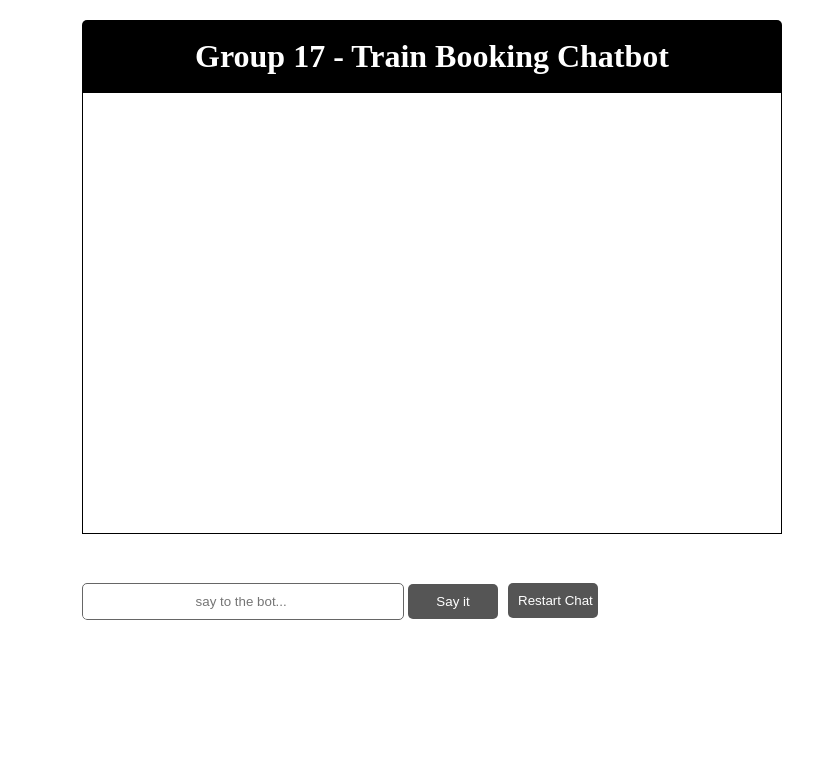
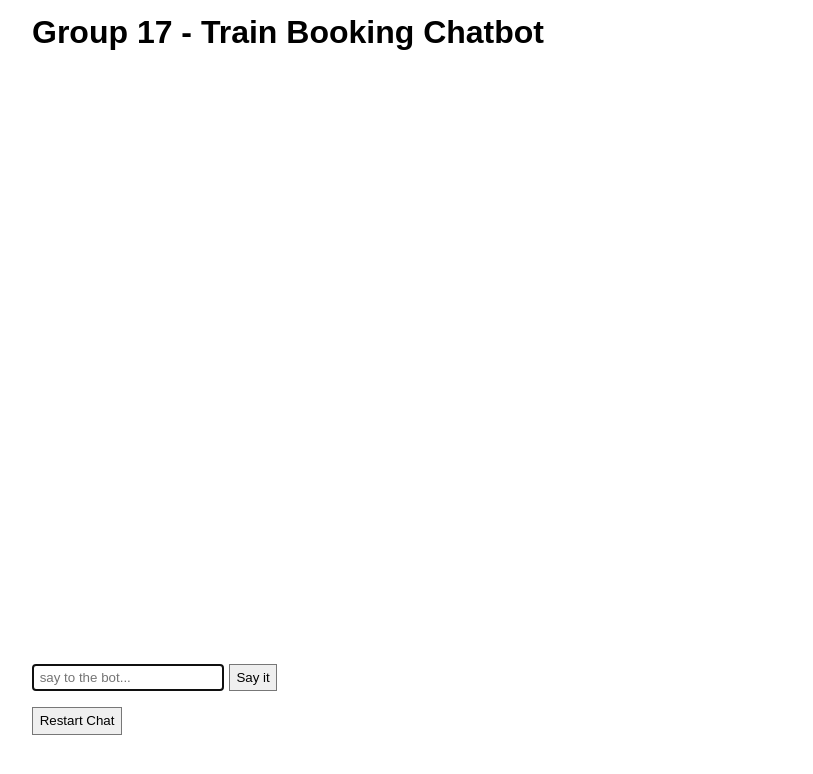
Before and after one commit to sebpapararo/National-Rail-Chatbot, a Flask app: page / in a window 1280 px wide. Shown: the top 774 px of the page, without its empty margins (208-1021 px from the left). Run offline with Flask 2, Linux system fonts and the light colour scheme; data that the repository does not hold is empty; parts of the project's set-up code (start-up, migrations or seed data) failed here and were passed over.

Commit message:
Gone back to the old ui

```diff
--- a/hspTrainInfo.py
+++ b/hspTrainInfo.py
@@ -1,6 +1,8 @@
 import json
 
 import requests
+from sklearn.naive_bayes import GaussianNB
+import numpy as np
 
 # Documentation can be found at
 #   https://wiki.openraildata.com/index.php/HSP
@@ -109,8 +111,8 @@ print(location)
 # print("The probability that is it going to be early: " + str(probsEarl))
 # print("The probability that is it going to be on time: " + str(probsOntim))
 
-# x= np.array()
-# y = np.array()
+x = np.array()
+y = np.array()
 
 from datetime import datetime
 for i in range(0, len(scheduledArrivalTime), 2):
--- a/main.py
+++ b/main.py
@@ -105,4 +105,4 @@ def restartChat():
 if __name__ == '__main__':
     with app.app_context():
         restartChat()
-    app.run(host='127.0.0.1', debug=False)
+    app.run(host='127.0.0.1', debug=True)
--- a/nlpu.py
+++ b/nlpu.py
@@ -1,6 +1,7 @@
 import re
 
 import nltk
+from nltk import word_tokenize
 
 #This is tagging from a guide
 
--- a/static/main.css
+++ b/static/main.css
@@ -1,123 +1,33 @@
-
-#start{
-	width: 700px;
-	height: 600px;
-	overflow: hidden;
-	text-align: center;
-	position: relative;
-	margin: 20px auto;
-	border-radius: 5px;
-}
-#start>h1{
-	width: inherit;
-	background: #000;
-	color: #FFFFFF;
-	padding: 20px 0px;
+#chatHistory {
+    width:700px;
+    height:600px;
+    overflow-y:auto;
+    overflow-x:auto;
 }
 
-#chatHistory{
-	position: absolute;
-	padding: 20px;
-    width:658px;
-    height:400px;
-	border: 1px solid;
-	/* overflow: hidden; */
-	overflow-y:auto;
-}
-#chatHistory>ul{
-	overflow: hidden;
-}
-#chatCon>li:nth-child(even){
-	color: red;
-	text-align: right;
-}
-#chatCon>li:nth-child(even)>b{
-	float: right;
-}
-#chatCon>li:nth-child(even)>span{
-	float: right;
-	margin: 0px 10px 0px 0px;
-	background: green;
-	padding: 5px 20px 5px 10px;
-	text-align: left;
-}
-#chatCon>li{
-	overflow: hidden;
-	position: relative;
-}
-#chatCon>li>b{
-	float: left;
-	width: 40px;
-	height: 40px;
-}
-#chatCon>li>b>img{
-	width: inherit;
-}
-#chatCon>li>span{
-	margin-left: 10px;
-	line-height: 20px;
-	float: left;
-	width: 150px;
-	border-radius: 5px;
-	background: #02596B;
-	padding: 5px 20px 5px 10px;
-	color: #fff;
-	word-wrap: break-word;
-	text-align: left;
-}
-#box{
-	width: inherit;
-	position: absolute;
-	bottom: 0px;
-	text-align: center;
-	margin: 0px 0px;
-}
-form {
- float: left;
+#botSaid {
+    text-align: right;
 }
 
-#inputBox{
-	text-align: center;
-	width: 300px;
-	padding: 10px;
-	border: 1px solid #666;
-	outline: none;
-	border-radius: 5px;
-}
-#inputBtn {
-	outline: none;
-	border-radius: 5px;
-	border: none;
-	display: inline-block;
-	background: #555;
-	color: #FFFFFF;
-	cursor: pointer;
-	width: 90px;
-	padding:10px;
-	margin-right: 10px;
+#botText {
+    display: inline-block;
+    background-color: lightgray;
 }
 
-#resetBtn {
-	outline: none;
-	display: inline-block;
-	border-radius: 5px;
-	border: none;
-	background: #555;
-	color: #FFFFFF;
-	cursor: pointer;
-	width: 90px;
-	padding:10px;
+#youText {
+    display: inline-block;
+    background-color: lightblue;
 }
 
-#inputBtn:hover{
-	background: #222;
-}
 body, h1, h2, h3, p, div, li, ul, form {
     margin: 0; padding: 0; line-height: 1em; border: 0;
-	list-style: none;
 }
 
-/* body {
+p {
+    display: inline-block;
+}
+
+body {
     line-height: 1.5em;
     font-family: sans-serif;
     width: 50em;
@@ -133,6 +43,10 @@ h1 {
 h2 {
     padding-top: 0.5em;
     padding-bottom: 0.5em;
+}
+
+h4 {
+    display: inline;
 }
 
 ul.content > li {
@@ -178,4 +92,4 @@ nav a {
 
 nav form {
     display: inline;
-} */
+}
--- a/templates/index.html
+++ b/templates/index.html
@@ -3,16 +3,17 @@
 <head>
     <meta charset="UTF-8">
     <title>Group 17 Chatbot</title>
-    <link rel="stylesheet" type="text/css" href="../static/main.css">
+    <link rel="stylesheet" type="text/css" href="static/main.css">
+</head>
 
-</head>
 <body>
-<div id="start">
-    <h1>Group 17 - Train Booking Chatbot</h1>
+
+<h1>Group 17 - Train Booking Chatbot</h1>
+
+<div id="conversation">
 
 
     <div id="chatHistory">
-
 
         {% for item in data %}
 
@@ -38,39 +39,26 @@
             {% endif %}
             <br>
         {% endfor %}
-
-
-
-        <!--<ul id="chatCon">-->
-
-
-
-        <!--</ul>-->
-    </div>
-
-
-    <div id="box">
-        <form action="/userUpdate" method="POST">
-            <input name="inputBox" id="inputBox" placeholder="say to the bot... " autocomplete="off" autofocus>
-            <input type="submit" value="Say it" id="inputBtn">
-        </form>
-        <form action="/restartChat" method="POST">
-            <input type="submit" value="Restart Chat" id="resetBtn">
-        </form>
     </div>
 
     <script>
         var element = document.getElementById("chatHistory");
         element.scrollTop = element.scrollHeight;
+    </script>
 
-    </script>
+    <div id="inputForm">
+    <form action="/userUpdate" method="POST">
+        <input name="inputBox" id="inputBox" placeholder="say to the bot... " autocomplete="off" autofocus>
+        <input type="submit" value="Say it">
+    </form>
+    </div>
+
     <br>
-
+    <form action="/restartChat" method="POST">
+        <input type="submit" value="Restart Chat">
+    </form>
 
 </div>
 
-
 </body>
-<!--<script type="text/javascript" src="../static/main.js"></script>-->
-
 </html>
```
Also changed, not shown: static/old_main.css (deleted, +0 -95 lines), templates/old_index.html (deleted, +0 -65 lines), database.db.
